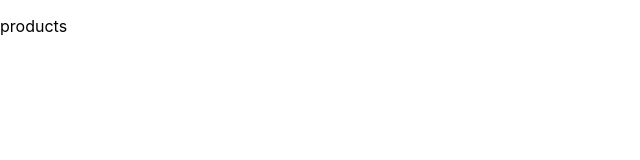
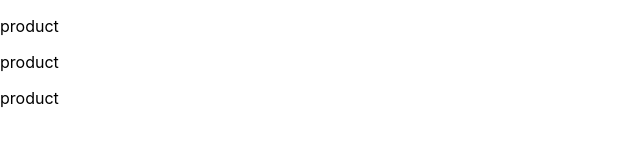
Before and after one commit to oscardelalanza/solid-invention, a React (Create React App) app: page / in a window 1280 px wide. Shown: the top 160 px of the page, without its empty margins (0-640 px from the left). Built offline with nearby package versions, Linux system fonts and the light colour scheme.

Commit message:
Product component

```diff
--- /dev/null
+++ b/src/components/Product.tsx
@@ -0,0 +1,12 @@
+import { Component } from 'react'
+import { ProductProps } from '../interfaces/Products'
+
+class Product extends Component<ProductProps, {}> {
+  render() {
+   return (
+     <p>product</p>
+   )
+  }
+}
+
+export default Product
--- a/src/components/Products.tsx
+++ b/src/components/Products.tsx
@@ -1,12 +1,20 @@
 import { Component } from 'react'
 import { ProductsProps } from '../interfaces/Products'
+import Product from './Product'
 
 class Products extends Component<ProductsProps, {}> {
   render() {
     const { products, addToCart } = this.props
 
     return (
-      <p>products</p>
+      <div>
+        {products.map(product =>
+          <Product
+            addToCart={addToCart}
+            key={product.name}
+            product={product}
+          />)}
+      </div>
     )
   }
 }
--- a/src/interfaces/Products.ts
+++ b/src/interfaces/Products.ts
@@ -8,3 +8,8 @@ export interface ProductsProps {
   products: Array<Product>
   addToCart: () => void
 }
+
+export interface ProductProps {
+  addToCart: () => void
+  product: Product
+}
```
